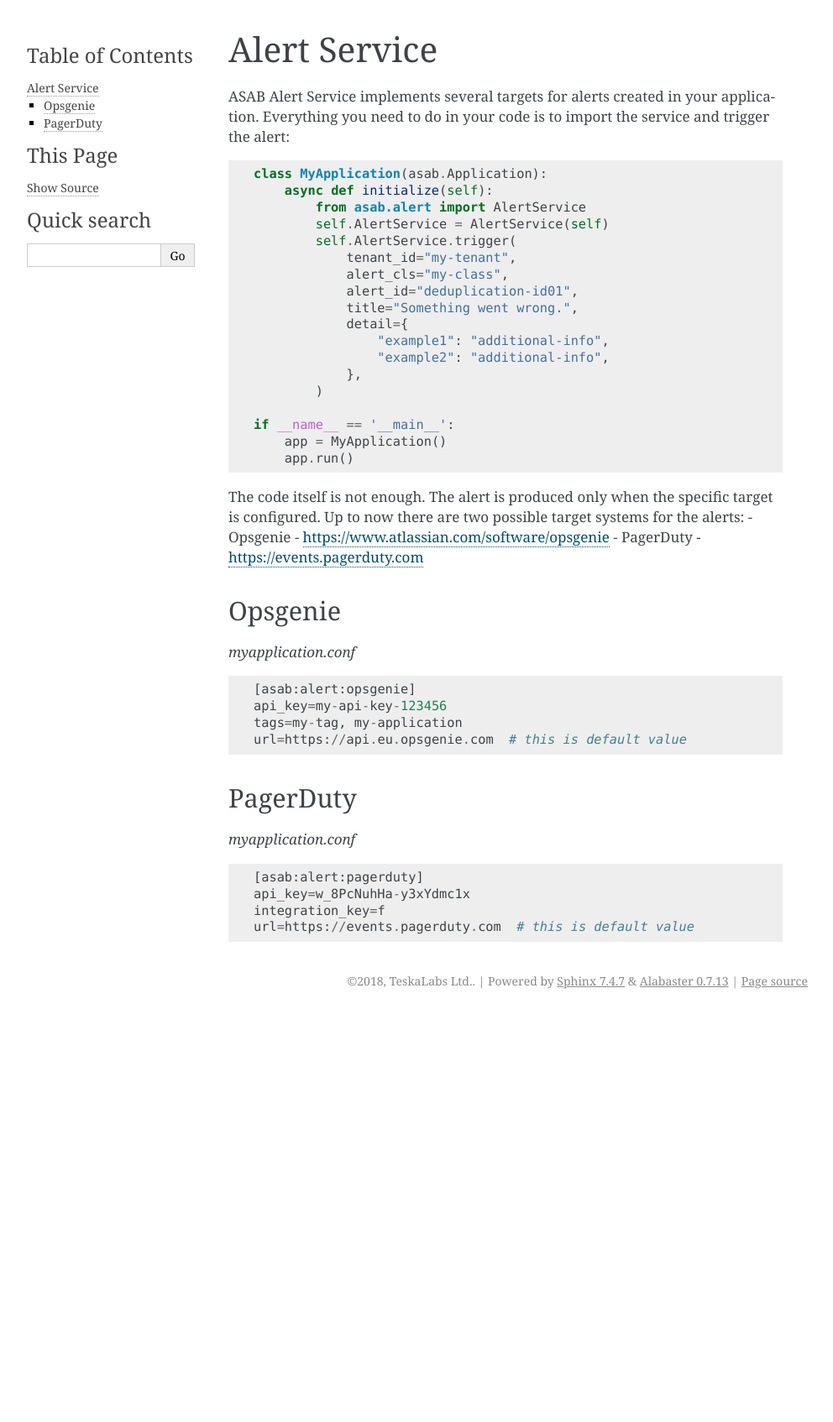
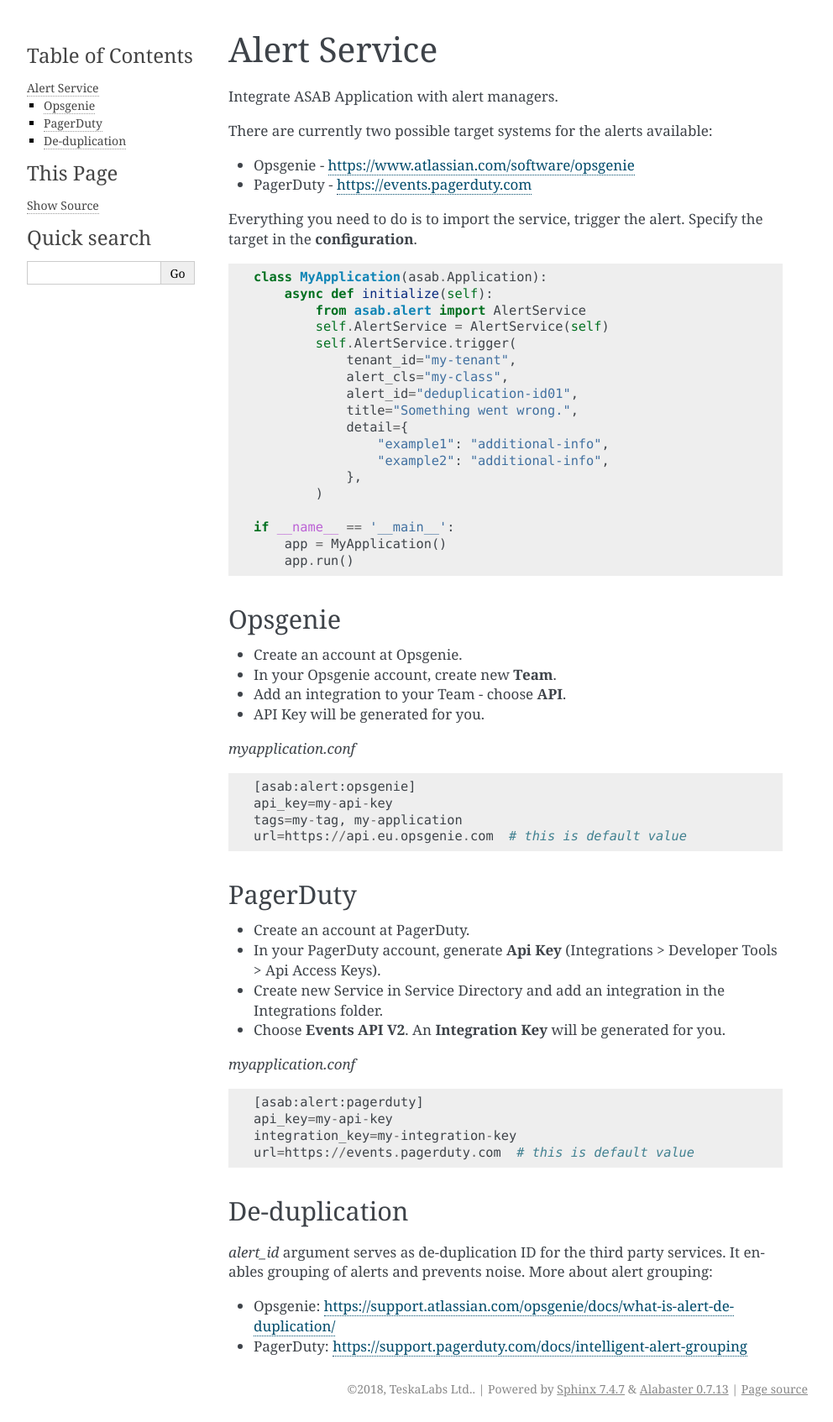
Before and after one commit to TeskaLabs/asab, a Sphinx documentation site: the page built from doc/asab/alert.rst, in a window 1280 px wide. Shown: the whole page at 84% size, without its empty margins (148-1140 px from the left). Built offline with Sphinx 7.4.7, drawn with Linux system fonts in a browser that asks for light colours; pages that are not in the unit, such as notebooks, are missing from menus; before the commit the page ends 1208 px from its top, so only the background shows below that.

Commit message:
doc updated

```diff
--- a/doc/asab/alert.rst
+++ b/doc/asab/alert.rst
@@ -1,9 +1,15 @@
 Alert Service
 =============
 
-ASAB Alert Service implements several targets for alerts created in your application.
-Everything you need to do in your code is to import the service and trigger the alert:
+Integrate ASAB Application with alert managers.
 
+There are currently two possible target systems for the alerts available:
+
+- Opsgenie - https://www.atlassian.com/software/opsgenie
+
+- PagerDuty - https://events.pagerduty.com
+
+Everything you need to do is to import the service, trigger the alert. Specify the target in the **configuration**.
 
 .. code:: python
 
@@ -27,21 +33,20 @@
         app.run()
 
 
-The code itself is not enough. The alert is produced only when the specific target is configured.
-Up to now there are two possible target systems for the alerts:
-- Opsgenie - https://www.atlassian.com/software/opsgenie
-- PagerDuty - https://events.pagerduty.com
-
-
 Opsgenie
 --------
+
+- Create an account at Opsgenie.
+- In your Opsgenie account, create new **Team**.
+- Add an integration to your Team - choose **API**.
+- API Key will be generated for you.
 
 *myapplication.conf*
 
 .. code::
 
 	[asab:alert:opsgenie]
-	api_key=my-api-key-123456
+	api_key=my-api-key
 	tags=my-tag, my-application
 	url=https://api.eu.opsgenie.com  # this is default value
 
@@ -49,11 +54,28 @@
 PagerDuty
 ---------
 
+- Create an account at PagerDuty.
+- In your PagerDuty account, generate **Api Key** (Integrations > Developer Tools > Api Access Keys).
+- Create new Service in Service Directory and add an integration in the Integrations folder.
+- Choose **Events API V2**. An **Integration Key** will be generated for you.
+
 *myapplication.conf*
 
 .. code::
 
 	[asab:alert:pagerduty]
-	api_key=w_8PcNuhHa-y3xYdmc1x
-	integration_key=f
+	api_key=my-api-key
+	integration_key=my-integration-key
 	url=https://events.pagerduty.com  # this is default value
+
+
+
+De-duplication
+--------------
+
+`alert_id` argument serves as de-duplication ID for the third party services. It enables grouping of alerts and prevents noise.
+More about alert grouping:
+
+- Opsgenie: https://support.atlassian.com/opsgenie/docs/what-is-alert-de-duplication/
+
+- PagerDuty: https://support.pagerduty.com/docs/intelligent-alert-grouping
--- a/doc/index.rst
+++ b/doc/index.rst
@@ -23,6 +23,7 @@
    asab/web/cors
    asab/mom/index
    asab/metrics
+   asab/alert
 
 .. toctree::
    :maxdepth: 2
```
